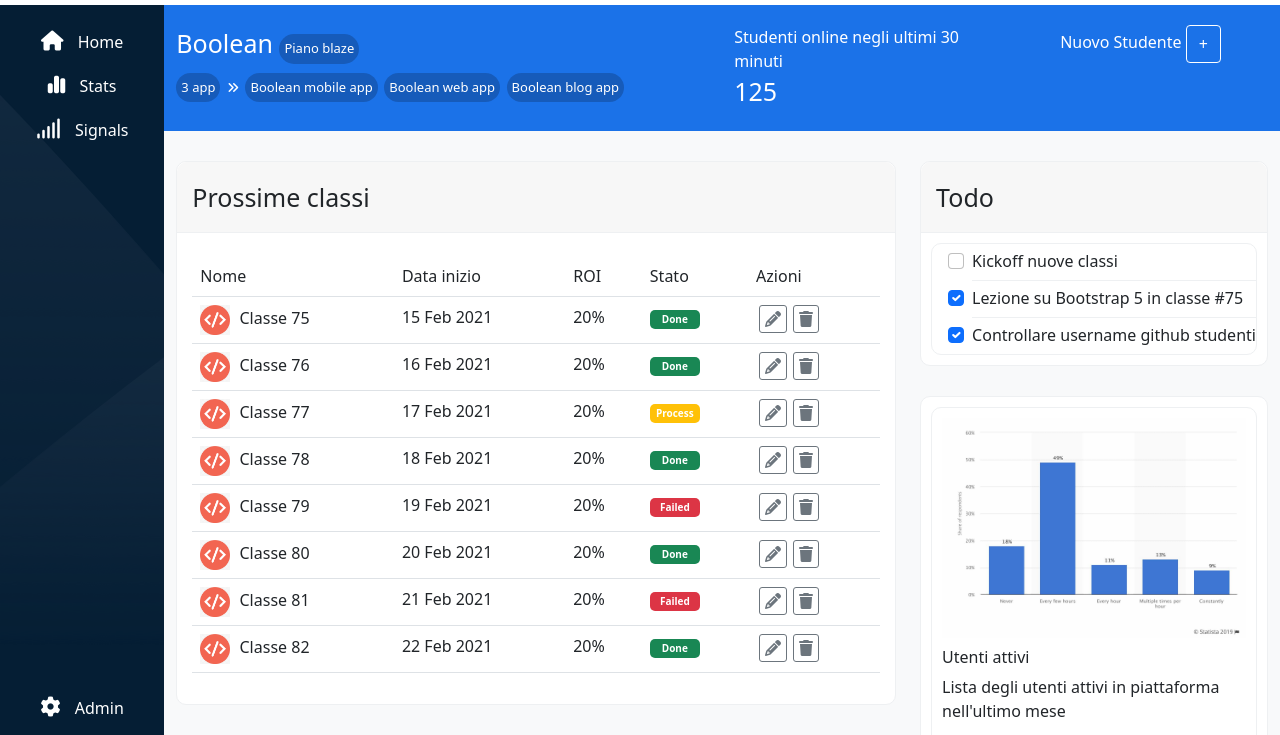
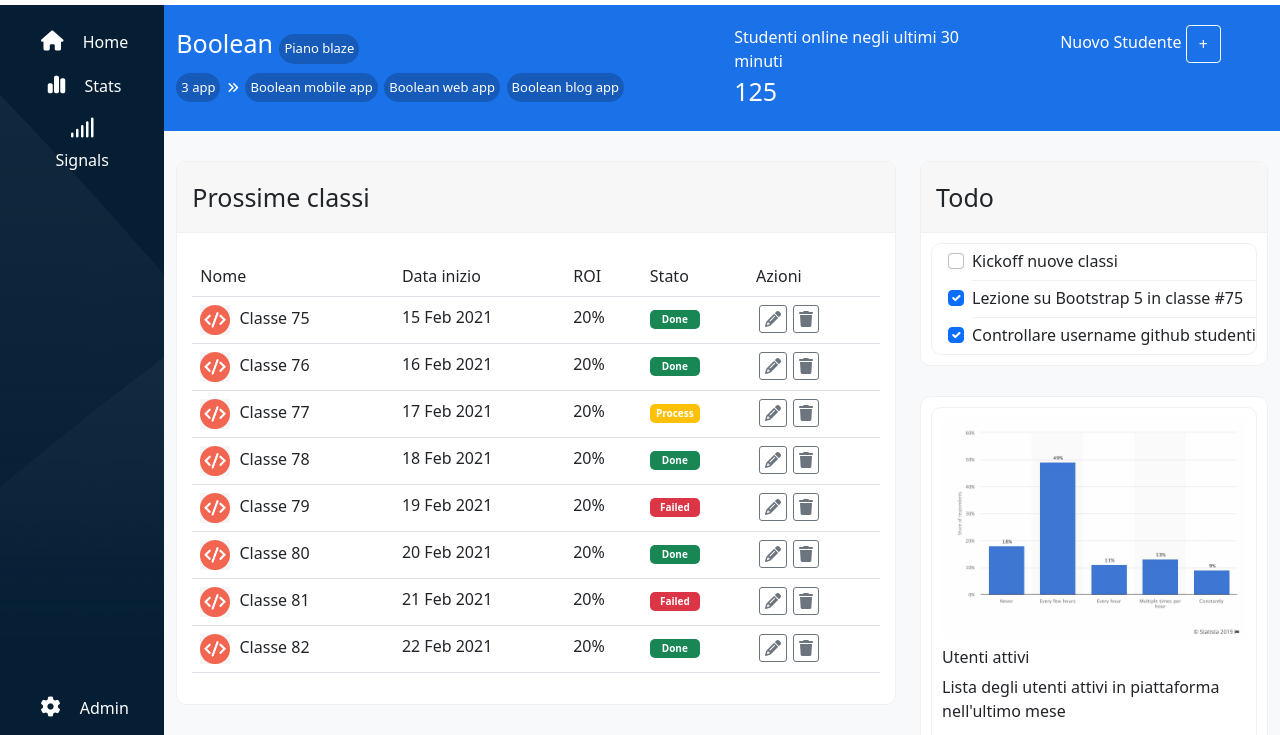
Before and after one commit to saraaffro/html-css-bootstrap-dashboard, a plain HTML site: page index.html in a window 1280 px wide. Shown: the part 65-800 px from the top of the page. Drawn offline with nearby package versions, Linux system fonts and the light colour scheme.

Commit message:
completmento progetto

```diff
--- a/css/media.css
+++ b/css/media.css
@@ -3,7 +3,6 @@
     .ms_hidden{
         display: table-cell;
     }
-
 }
 
 /* DESKTOP VERSION */
@@ -28,6 +27,11 @@
         display: inline-block;
     }
 
+    .site-section-container{
+        margin: 10px 30px;
+        width: auto;
+    }
+
     .blaze-label.first-hidden{
         display: inline-block;
     }
--- a/css/style.css
+++ b/css/style.css
@@ -101,6 +101,7 @@ header .dropdown{
 
 .site-section{
     margin: 10px 0;
+    width: 100%;
 }
 
 .site-section-container a{
@@ -116,7 +117,8 @@ header .dropdown{
 
 .site-section-container{
     text-align: center;
-    margin: 10px 30px;
+    width: 100%;
+    margin: 20px 0;
 }
 
 .text-site-section{
@@ -126,6 +128,7 @@ header .dropdown{
 
 .main-icons{
     font-size: 20px;
+    padding: 5px;
 }
 
 
--- a/index.html
+++ b/index.html
@@ -371,13 +371,13 @@
                                 </div>
                                 <div class="form-check">
                                   <input class="form-check-input" type="checkbox" value="" id="flexCheckChecked" checked>
-                                  <label class="form-check-label" for="flexCheckChecked">
+                                  <label class="form-check-label" for="flexCheckDefault">
                                     Lezione su Bootstrap 5 in classe #75
                                   </label>
                                 </div>
                                 <div class="form-check">
                                   <input class="form-check-input" type="checkbox" value="" id="flexCheckChecked" checked>
-                                  <label class="form-check-label" for="flexCheckChecked">
+                                  <label class="form-check-label" for="flexCheckDefault">
                                     Controllare username github studenti
                                   </label>
                                 </div>
```
